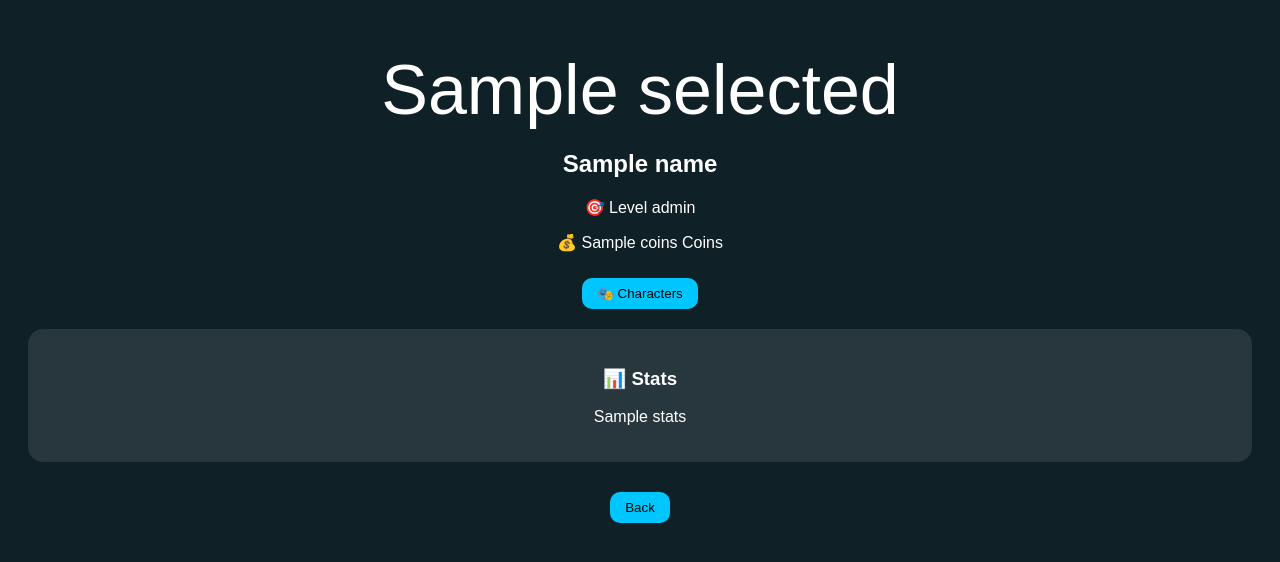
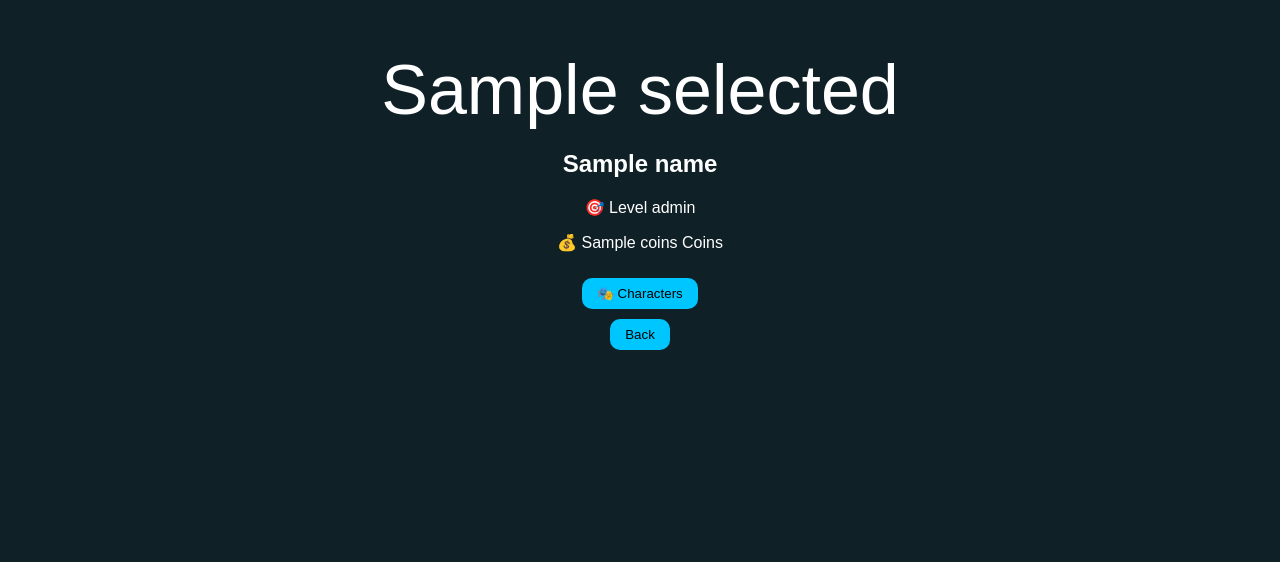
Before and after one commit to pihu098/cyber-safety-app, a Flask app: template templates/profile.html in a window 1280 px wide. Shown: the top 562 px of the page. Run offline with Flask 3, Linux system fonts and the light colour scheme; the template is opened without the code that fills it: most values are stand-ins (such as "Sample title", 1, 10 or a date in 2020).

Commit message:
Update profile.html

```diff
--- a/templates/profile.html
+++ b/templates/profile.html
@@ -59,11 +59,7 @@ button {
 
 </div>
 
-<!-- 📊 STATS -->
-<div class="card">
-    <h3>📊 Stats</h3>
-    <p>{{stats}}</p>
-</div>
+
 
 <!-- 🎭 CHARACTER SHOP -->
 <div id="charShop" class="char-shop">
```
